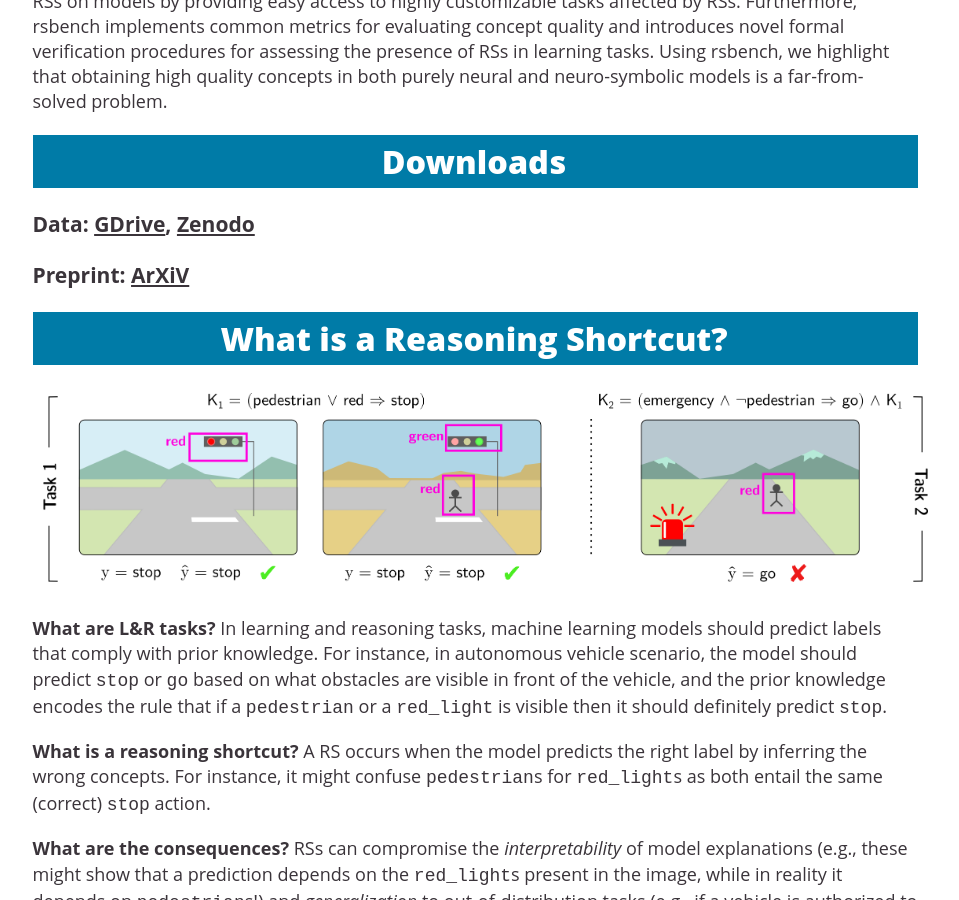
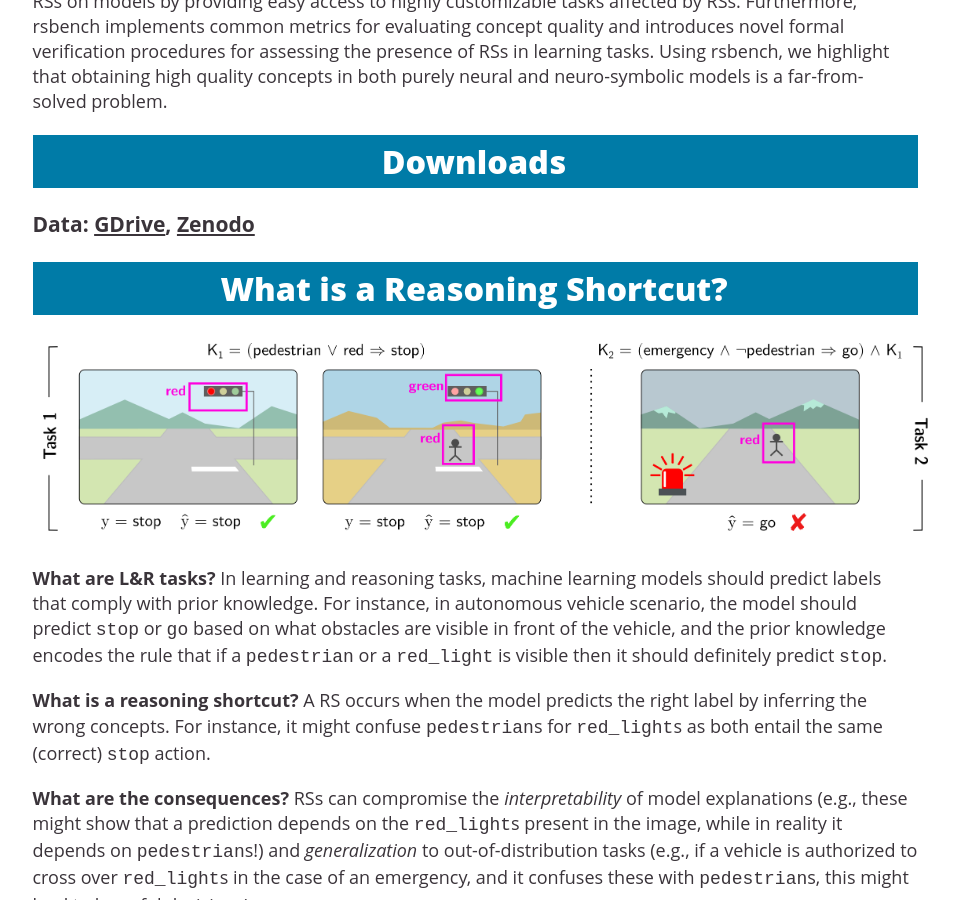
Before and after one commit to unitn-sml/rsbench, a Jekyll site: the page built from index.md, in a window 1280 px wide and 900 px high, scrolled down 794 px. Shown: the whole window, without its empty margins (165-1124 px from the left). Built offline with Jekyll 4.4.1, drawn with Linux system fonts in a browser that asks for light colours.

Commit message:
index: delete pointless link.

```diff
--- a/index.md
+++ b/index.md
@@ -27,8 +27,6 @@ neural and neuro-symbolic models is a far-from-solved problem.
 <h1 class="heading blue"><a name="downloads">Downloads</a></h1>
 
 ### **Data**: [GDrive](https://todo), [Zenodo](https://todo)
-
-### **Preprint**: [ArXiV](https://arxiv.org)
 
 
 <h1 class="heading blue"><a name="background">What is a Reasoning Shortcut?</a></h1>
```
